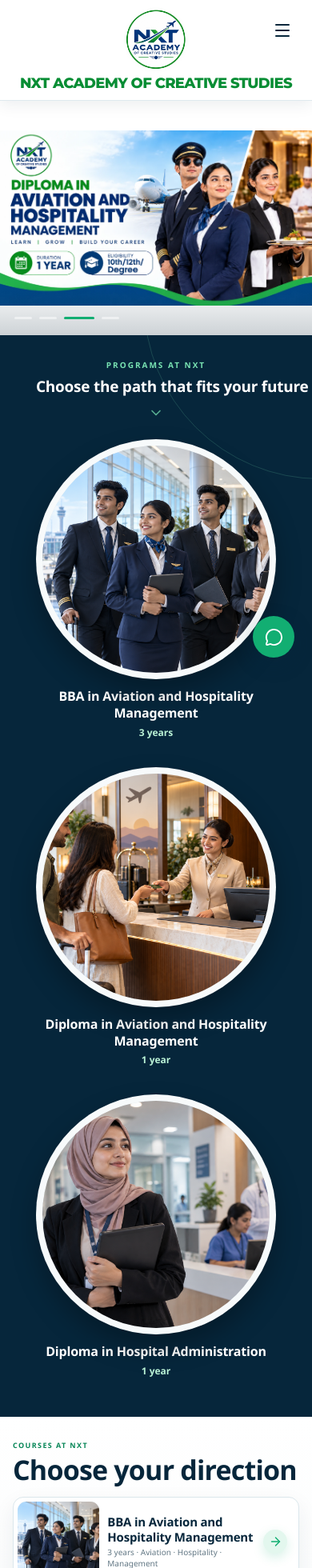
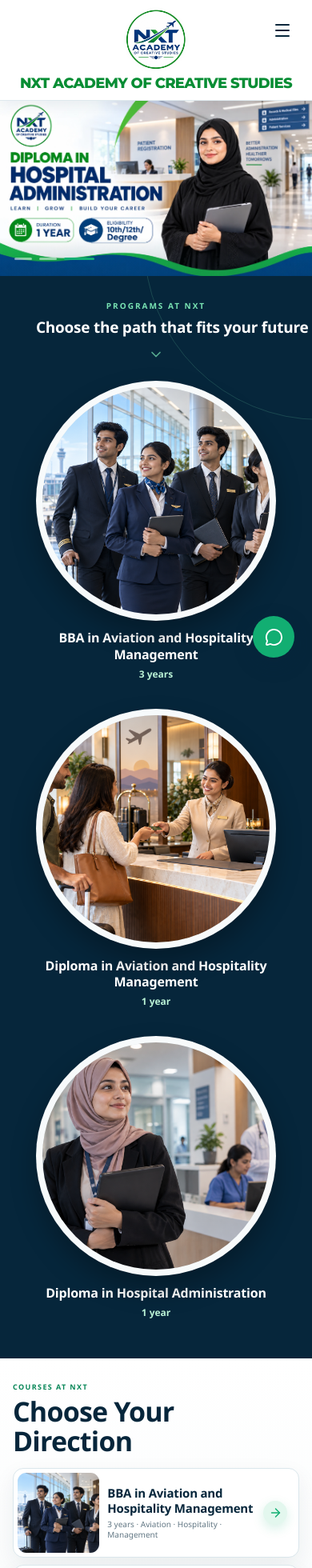
Before and after one commit to Titusdias/Nxt-academy2, a Next.js app: page / in a window 390 px wide. Shown: the top 1960 px of the page at 80% size. Built offline with nearby package versions, Linux system fonts and the light colour scheme.

Commit message:
Refine hero and learning sections

```diff
--- a/app/components/ReferenceHero.tsx
+++ b/app/components/ReferenceHero.tsx
@@ -19,7 +19,6 @@
 ];
 
 const heroSlides = [
-  { image: '/academy-campus-hero-new.jpeg', alt: 'NXT Academy of Creative Studies campus in Mangaluru', eyebrow: 'WELCOME TO NXT', title: 'A place to begin.', poster: false },
   { image: '/course-bba-promo.webp', alt: 'BBA in Aviation and Hospitality Management at NXT Academy', eyebrow: '', title: 'BBA in Aviation and Hospitality Management', poster: true },
   { image: '/course-diploma-aviation-hospitality-promo.webp', alt: 'Diploma in Aviation and Hospitality Management at NXT Academy', eyebrow: '', title: 'Diploma in Aviation and Hospitality Management', poster: true },
   { image: '/course-hospital-administration-promo.webp', alt: 'Diploma in Hospital Administration at NXT Academy', eyebrow: '', title: 'Diploma in Hospital Administration', poster: true },
--- a/app/page.tsx
+++ b/app/page.tsx
@@ -70,7 +70,7 @@
       <section id="courses" className="direction-section compact-courses">
         <div className="compact-courses-heading">
           <p>COURSES AT NXT</p>
-          <h2>Choose your direction</h2>
+          <h2>Choose Your Direction</h2>
         </div>
         <div className="compact-course-grid">
           {programs.map(course => <button className="compact-course-card" key={course.title} onClick={() => setProgram(course.title)}>
@@ -93,7 +93,7 @@
       </section>
 
       <section className="section experience-redesign">
-        <div className="experience-copy"><span className="eyebrow">THE LEARNING EXPERIENCE</span><h2>Less watching.<br /><em>More doing.</em></h2><p>Practical activities make it easier to understand, remember and confidently use what you learn.</p><div className="activity-list">{['Presentation practice', 'Communication sessions', 'Role play & group activities', 'Professional grooming', 'Practical demonstrations', 'Career guidance'].map(item => <span key={item}><CircleCheck size={18} />{item}</span>)}</div></div>
+        <div className="experience-copy"><span className="eyebrow">THE LEARNING EXPERIENCE</span><h2>Less watching.<br /><em>More doing.</em></h2><p>Practical activities make it easier to understand, remember and confidently use what you learn.</p><div className="activity-list">{['Presentation practice', 'Communication sessions', 'Role play & group activities', 'Professional grooming', 'Practical demonstrations', 'Career guidance', 'Social activities', 'Industrial visits'].map(item => <span key={item}><CircleCheck size={18} />{item}</span>)}</div></div>
       </section>
 
       <section id="journey" className="section journey-roadmap">
--- a/app/redesign.css
+++ b/app/redesign.css
@@ -378,14 +378,14 @@
 @media(prefers-reduced-motion:reduce){.life-media-card,.life-media-card img{transition:none!important}}
 
 /* Image slider hero with the course circles in a separate section below it. */
-.hero-slider{position:relative;height:clamp(650px,68vw,980px)!important;min-height:650px!important;max-height:980px!important;padding:0!important;overflow:hidden;background:#082d43}
+.hero-slider{position:relative;height:auto!important;min-height:0!important;max-height:none!important;aspect-ratio:16/9;padding:0!important;overflow:hidden;background:#082d43}
 .hero-slides,.hero-slide{position:absolute;inset:0}
 .hero-slide{opacity:0;visibility:hidden;transition:opacity .9s ease,visibility .9s ease}
 .hero-slide.is-active{opacity:1;visibility:visible}
 .hero-slide .campus-hero-image{z-index:0;width:100%!important;height:100%!important;object-fit:cover;object-position:center center;transform:scale(1.025);transition:transform 4s ease}
 .hero-slide.is-active .campus-hero-image{transform:scale(1)}
 .hero-slide.is-poster{background:#fff}
-.hero-slide.is-poster .campus-hero-image{object-fit:contain;transform:none!important}
+.hero-slide.is-poster .campus-hero-image{object-fit:cover;object-position:center center;transform:none!important}
 .hero-slider .campus-hero-shade{z-index:2;height:100%!important;background:linear-gradient(180deg,rgba(4,31,49,.05) 28%,rgba(4,31,49,.72) 100%)}
 .hero-slider .campus-hero-shade.is-clear{background:linear-gradient(180deg,transparent 78%,rgba(4,31,49,.2) 100%)}
 .hero-slider-copy{position:absolute;z-index:4;left:clamp(28px,6vw,92px);bottom:78px;max-width:min(650px,70vw);color:#fff;text-shadow:0 3px 20px rgba(4,31,49,.45)}
@@ -401,7 +401,7 @@
 .hero-programs-section .hero-course-circles{position:relative;left:auto;top:auto;width:min(920px,84vw);margin:38px auto 0;transform:none}
 
 @media(max-width:700px){
-  .hero-slider{height:clamp(280px,75vw,390px)!important;min-height:280px!important;max-height:390px!important;padding:0!important}
+  .hero-slider{height:auto!important;min-height:0!important;max-height:none!important;aspect-ratio:16/9;padding:0!important}
   .hero-slider .campus-hero-image,.hero-slider .campus-hero-shade{height:100%!important}
   .hero-slider-copy{left:18px;right:18px;bottom:48px;max-width:none}
   .hero-slider-copy span{margin-bottom:7px;font-size:9px;letter-spacing:1.6px}
--- a/app/reference.css
+++ b/app/reference.css
@@ -89,14 +89,15 @@
 .why-graphic-item{position:relative;display:grid;grid-template-columns:74px minmax(0,1fr);align-items:center;gap:22px;min-height:190px;padding:31px 28px;border:0;border-bottom:1px solid #dce8eb;background:transparent;color:var(--ink);text-align:left;transition:background .28s ease,box-shadow .28s ease,transform .28s ease}
 .why-graphic-item:nth-child(odd){border-right:1px solid #dce8eb}
 .why-graphic-item:nth-last-child(-n+2){border-bottom:0}
-.why-graphic-item:hover{z-index:1;background:linear-gradient(135deg,#effbf5,#e3f5eb);box-shadow:inset 0 0 0 2px rgba(18,174,114,.55),0 14px 34px rgba(6,38,59,.11);transform:translateY(-3px)}
-.why-graphic-item:nth-child(even):hover{background:linear-gradient(135deg,#eff8fd,#e2f1fa);box-shadow:inset 0 0 0 2px rgba(16,104,167,.5),0 14px 34px rgba(6,38,59,.11)}
+.why-graphic-item:hover{z-index:1;background:linear-gradient(135deg,#1177b8,#075184);box-shadow:inset 0 0 0 2px rgba(5,70,112,.75),0 14px 34px rgba(6,38,59,.18);transform:translateY(-3px)}
+.why-graphic-item:nth-child(even):hover{background:linear-gradient(135deg,#1177b8,#075184);box-shadow:inset 0 0 0 2px rgba(5,70,112,.75),0 14px 34px rgba(6,38,59,.18)}
 .why-graphic-icon{position:relative;width:74px;height:74px;display:grid;place-items:center;border:1.5px solid #73bf97;border-radius:22px;background:linear-gradient(145deg,#f5fffa,#e7f6ef);color:var(--green);transition:color .28s ease,background .28s ease,transform .28s ease}
 .why-graphic-icon:after{content:'';position:absolute;width:10px;height:10px;right:-5px;top:13px;border:3px solid #fff;border-radius:50%;background:var(--blue)}
 .why-graphic-item:nth-child(even) .why-graphic-icon{border-color:#82b9d9;background:linear-gradient(145deg,#f7fcff,#e9f4fa);color:var(--blue)}
 .why-graphic-item:nth-child(even) .why-graphic-icon:after{background:var(--green)}
-.why-graphic-item:hover .why-graphic-icon{background:var(--green);color:#fff;transform:scale(1.045) rotate(-2deg)}
-.why-graphic-item:nth-child(even):hover .why-graphic-icon{background:var(--blue)}
+.why-graphic-item:hover .why-graphic-icon,.why-graphic-item:nth-child(even):hover .why-graphic-icon{border-color:#fff;background:#fff;color:var(--blue);transform:scale(1.045) rotate(-2deg)}
+.why-graphic-item:hover .why-graphic-copy .advantage-index{color:#bce7ff}
+.why-graphic-item:hover .why-graphic-copy h3,.why-graphic-item:hover .why-graphic-copy p{color:#fff}
 .why-graphic-copy{display:block;min-width:0}
 .why-graphic-copy .advantage-index{display:block;margin-bottom:8px;color:#29985d;font-size:11px;font-weight:850;letter-spacing:1.35px}
 .why-graphic-copy h3{margin:0 0 8px;color:var(--ink);font-size:21px;line-height:1.25}
```
